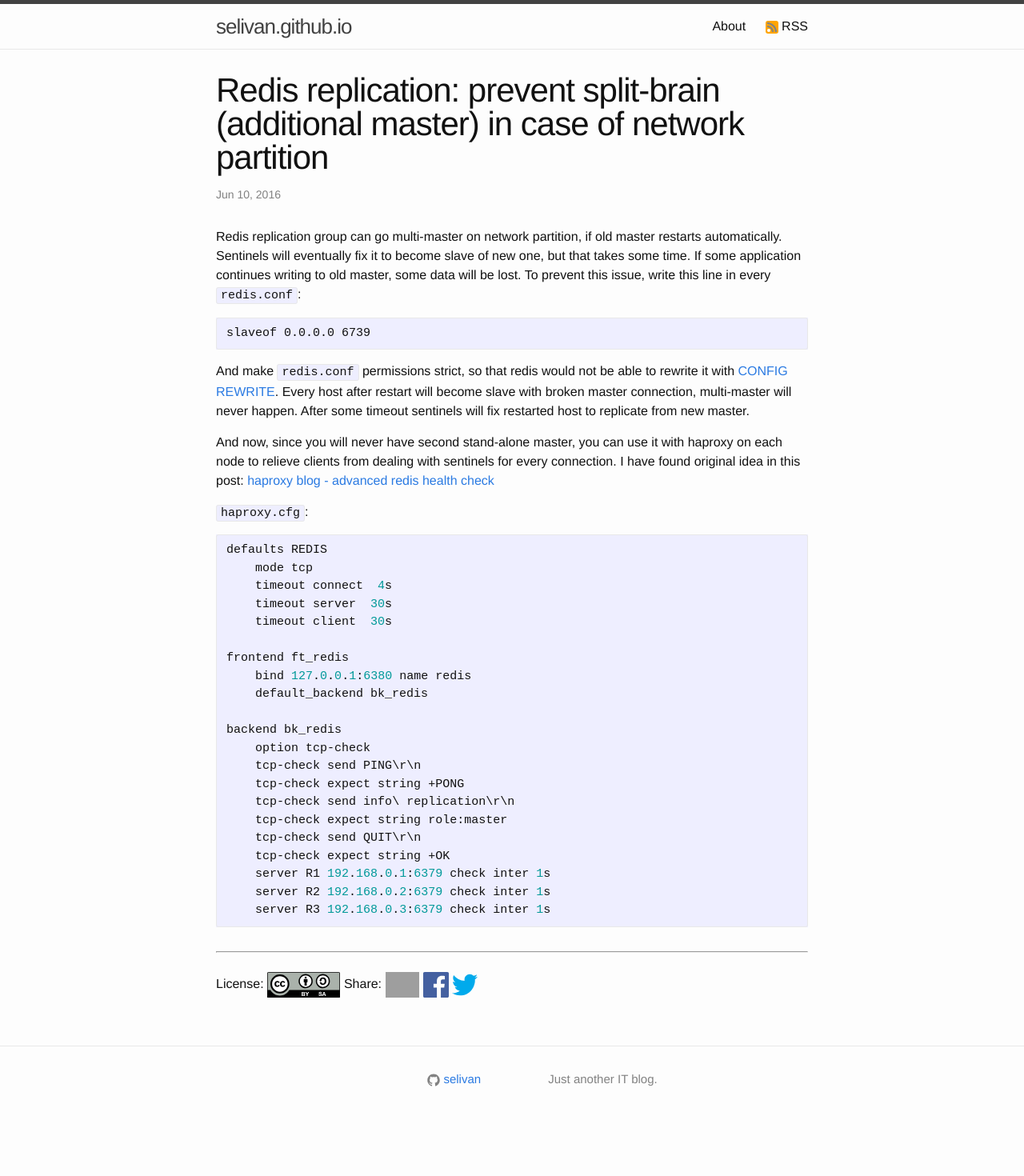
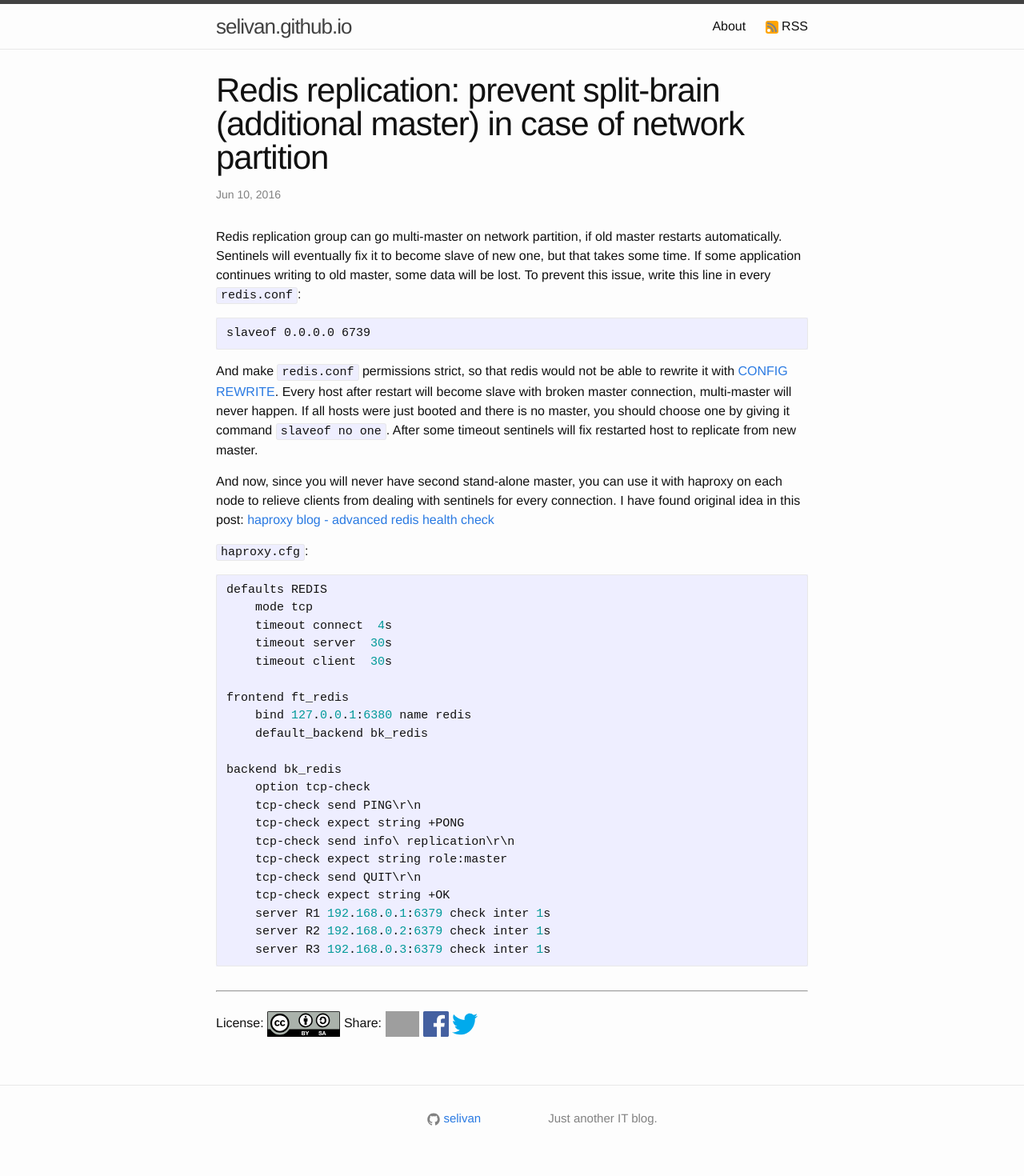
Before and after one commit to selivan/selivan.github.io, a Jekyll site: the page built from _posts/2016-06-10-redis-no-splitbrain-on-network-partition.md, in a window 1280 px wide. Shown: the whole page at 80% size. Built offline with Jekyll 4.4.1, drawn with Linux system fonts in a browser that asks for light colours; comment, search, counter and statistics services are not loaded; before the commit the page ends 1420 px from its top, so only the background shows below that; grey boxes are pictures that could not be loaded.

Commit message:
Update 2016-06-10-redis-no-splitbrain-on-network-partition.md

````diff
--- a/_posts/2016-06-10-redis-no-splitbrain-on-network-partition.md
+++ b/_posts/2016-06-10-redis-no-splitbrain-on-network-partition.md
@@ -9,7 +9,7 @@
 slaveof 0.0.0.0 6739
 ```
 
-And make `redis.conf` permissions strict, so that redis would not be able to rewrite it with [CONFIG REWRITE](http://redis.io/commands/config-rewrite). Every host after restart will become slave with broken master connection, multi-master will never happen. After some timeout sentinels will fix restarted host to replicate from new master.
+And make `redis.conf` permissions strict, so that redis would not be able to rewrite it with [CONFIG REWRITE](http://redis.io/commands/config-rewrite). Every host after restart will become slave with broken master connection, multi-master will never happen. If all hosts were just booted and there is no master, you should choose one by giving it command `slaveof no one`. After some timeout sentinels will fix restarted host to replicate from new master.
 
 And now, since you will never have second stand-alone master, you can use it with haproxy on each node to relieve clients from dealing with sentinels for every connection. I have found original idea in this post: [haproxy blog - advanced redis health check](http://blog.haproxy.com/2014/01/02/haproxy-advanced-redis-health-check/)
 
````
